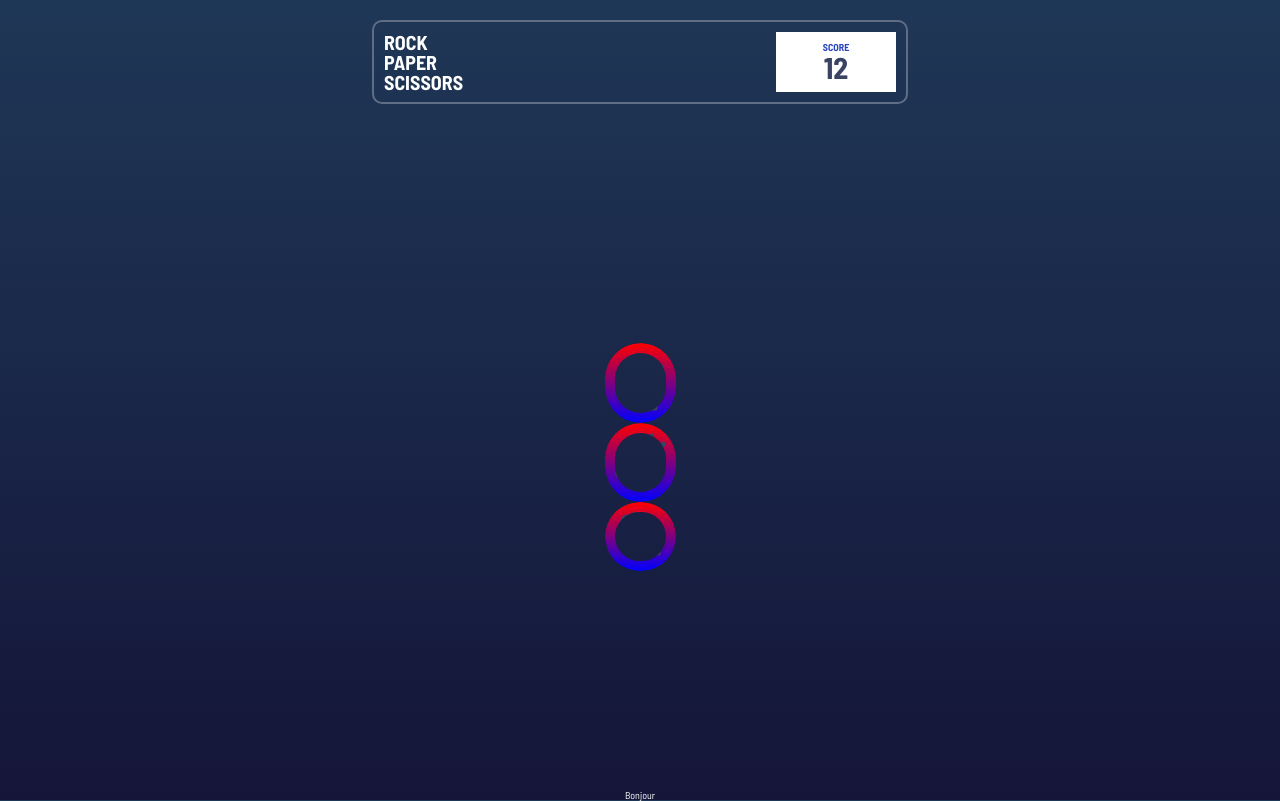
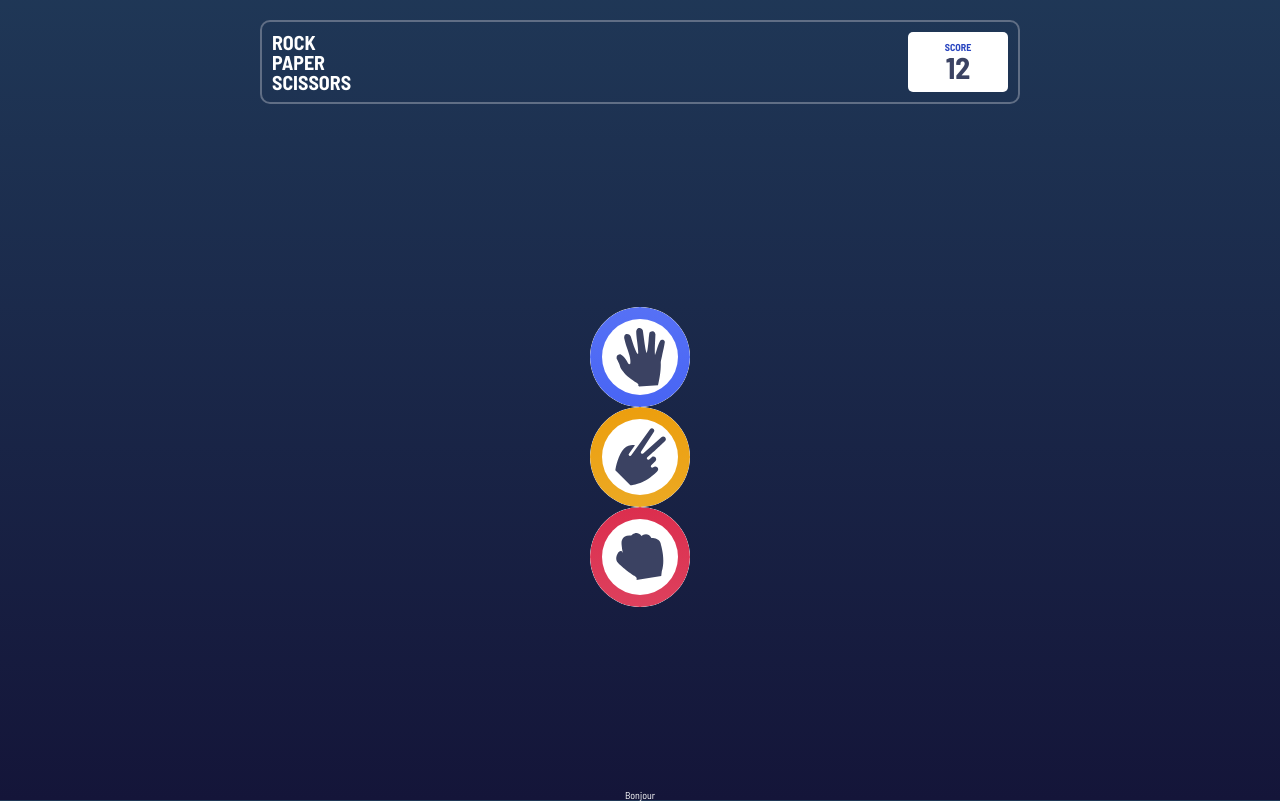
Before and after one commit to antoinelefrancq/rockPaperScissors, a plain HTML site: page index.html in a window 1280 px wide. Drawn offline with Linux system fonts and the light colour scheme.

Commit message:
:sparkles: style: add border linear-gradient circle

```diff
--- a/index.html
+++ b/index.html
@@ -30,9 +30,11 @@
   </header>
 
   <main>
-    <section class="choice choice--paper"><img src="./images/icon-paper.svg" alt=""></section>
-    <section class="choice choice--scissors"><img src="./images/icon-scissors.svg" alt=""></section>
-    <section class="choice choice--papers"><img src="./images/icon-rock.svg" alt=""></section>
+    <section class="arrow-down">
+      <section class="choice choice--paper"><img src="./images/icon-paper.svg" alt=""></section>
+      <section class="choice choice--scissors"><img src="./images/icon-scissors.svg" alt=""></section>
+      <section class="choice choice--rock"><img src="./images/icon-rock.svg" alt=""></section>
+    </section>
   </main>
   <aside>
     <h1>Bonjour</h1>
--- a/public/css/style.css
+++ b/public/css/style.css
@@ -1,7 +1,11 @@
+* {
+  box-sizing: border-box;
+}
+
 :root {
-  /* Primary linear-gradient(hsl(39, 89%, 49%), hsl(40, 84%, 53%)); */
-  --scissors-gradient: linear-gradient(#e66465, #9198e5);
-  --paper-gradient: linear-gradient(hsl(230, 89%, 62%), hsl(230, 89%, 65%));
+  /* Primary  */
+  --scissors-gradient: linear-gradient(to bottom, hsl(39, 89%, 49%), hsl(40, 84%, 53%));
+  --paper-gradient: linear-gradient(to top, hsl(230, 89%, 62%), hsl(230, 89%, 65%));
   --rock-gradient: linear-gradient(hsl(349, 71%, 52%), hsl(349, 70%, 56%));
   --lizard-gradient: linear-gradient(hsl(261, 73%, 60%), hsl(261, 72%, 63%));
   --cyan: linear-gradient(hsl(189, 59%, 53%), hsl(189, 58%, 57%));
@@ -38,7 +42,8 @@ header{
   border: 2px solid hsl(217, 16%, 45%);
   border-radius: 1rem;
   padding: 1rem;
-  width: 40%;
+  width: 90%;
+  max-width: 76rem;
   margin: 2rem;
   display: flex;
   justify-content: space-between;
@@ -51,9 +56,10 @@ header{
 
 .score {
   background-color: var(--white);
-  width: 100px;
+  width: 10rem;
+  padding: 1rem;
+  border-radius: 0.5rem;
   display: flex;
-  padding: 1rem;
   flex-direction: column;
   align-items: center;
 }
@@ -72,23 +78,47 @@ header{
 }
 
 .choice{
-  /* background-color: var(--white);
-  border-radius: 50%;
-  padding: 1rem;
-  border: 10px solid;
-  border-image-slice: 1;
-  border-width: 5px; */
-  border-radius: 50px; /*1*/
-  border: 10px solid transparent; /*2*/
-  background: linear-gradient(red,blue) border-box; /*3*/
+  display: flex;
+  justify-content: center;
+  align-items: center;
+  background-color: var(--white);
+  width: 10rem;
+  height: 10rem;
+  border-radius: 50px;
+  position: relative;
+  overflow: hidden;
+}
+
+.choice::before {
+  content: "";
+  position: absolute;
+  inset: 0;
+  border-radius: 5rem;
+  padding: 1.2rem;
   -webkit-mask:
-     linear-gradient(#fff 0 0) padding-box,
+     linear-gradient(#fff 0 0) content-box,
      linear-gradient(#fff 0 0);
   -webkit-mask-composite: xor;
           mask-composite: exclude;
-
 }
 
-.choice--scissors{
-  /* border-image-source: linear-gradient(to left, #743ad5, #d53a9d); */
+.choice--paper::before{
+  background: var(--paper-gradient)
 }
+
+.choice--scissors::before{
+  background: var(--scissors-gradient)
+}
+
+.choice--rock::before{
+  background: var(--rock-gradient)
+}
+
+/* .arrow-down {
+  width: 0;
+  height: 0;
+  border-left: 9rem solid transparent;
+  border-right: 9rem solid transparent;
+
+  border-top: 13rem solid #f00;
+} */
```
